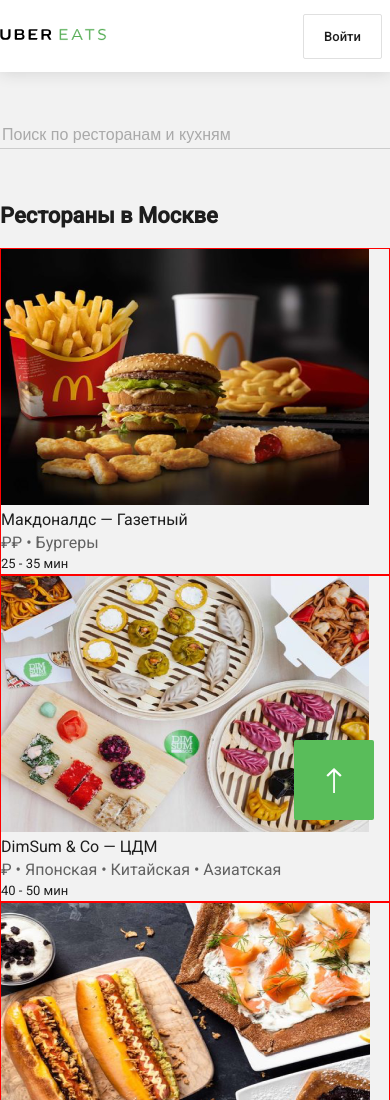
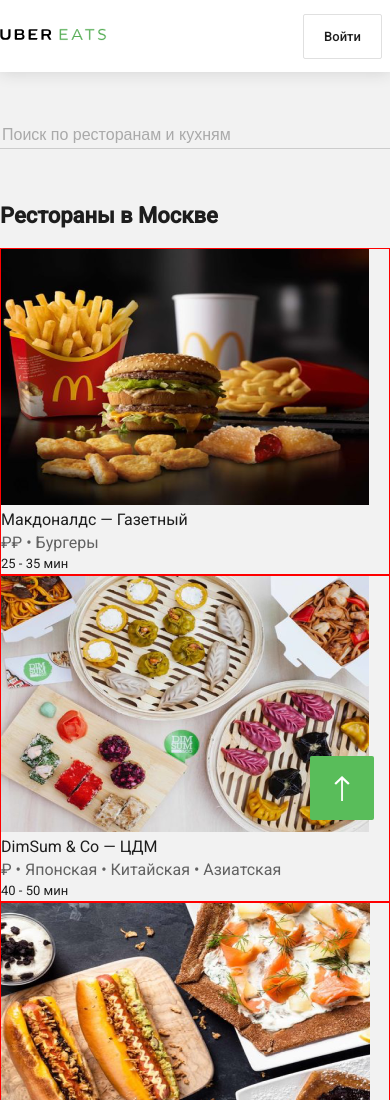
Before and after one commit to pavel-v-bolotov/uberEats-task, a plain HTML site: page index.html in a window 390 px wide. Shown: the top 1100 px of the page. Drawn offline with nearby package versions, Linux system fonts and the light colour scheme.

Commit message:
green nav button fix

```diff
--- a/style.css
+++ b/style.css
@@ -21,6 +21,14 @@
   display: flex;
   justify-content: center;
   align-items: center;
+  z-index: 9;
+}
+
+@media screen and (max-width: 767px) {
+  .btn-up {
+    width: 64px;
+    height: 64px;
+  }
 }
 
 .header {
```
